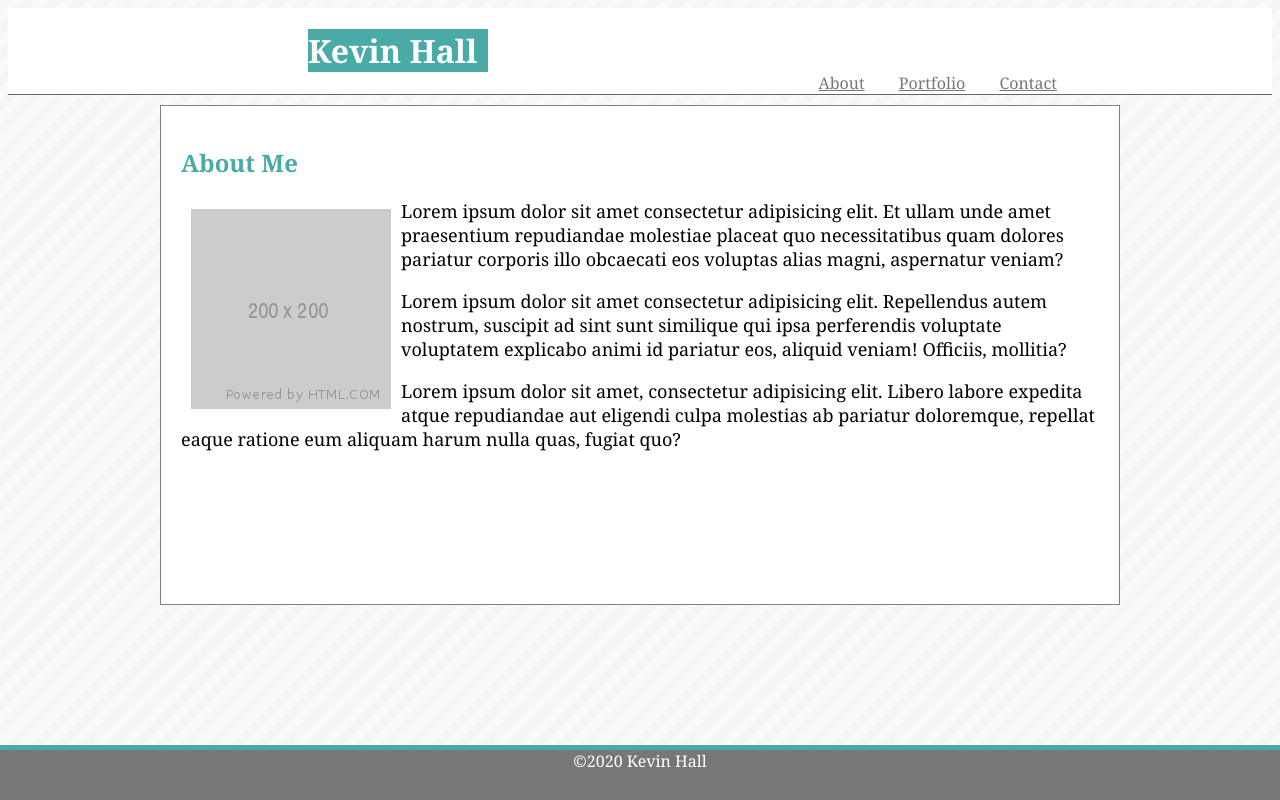
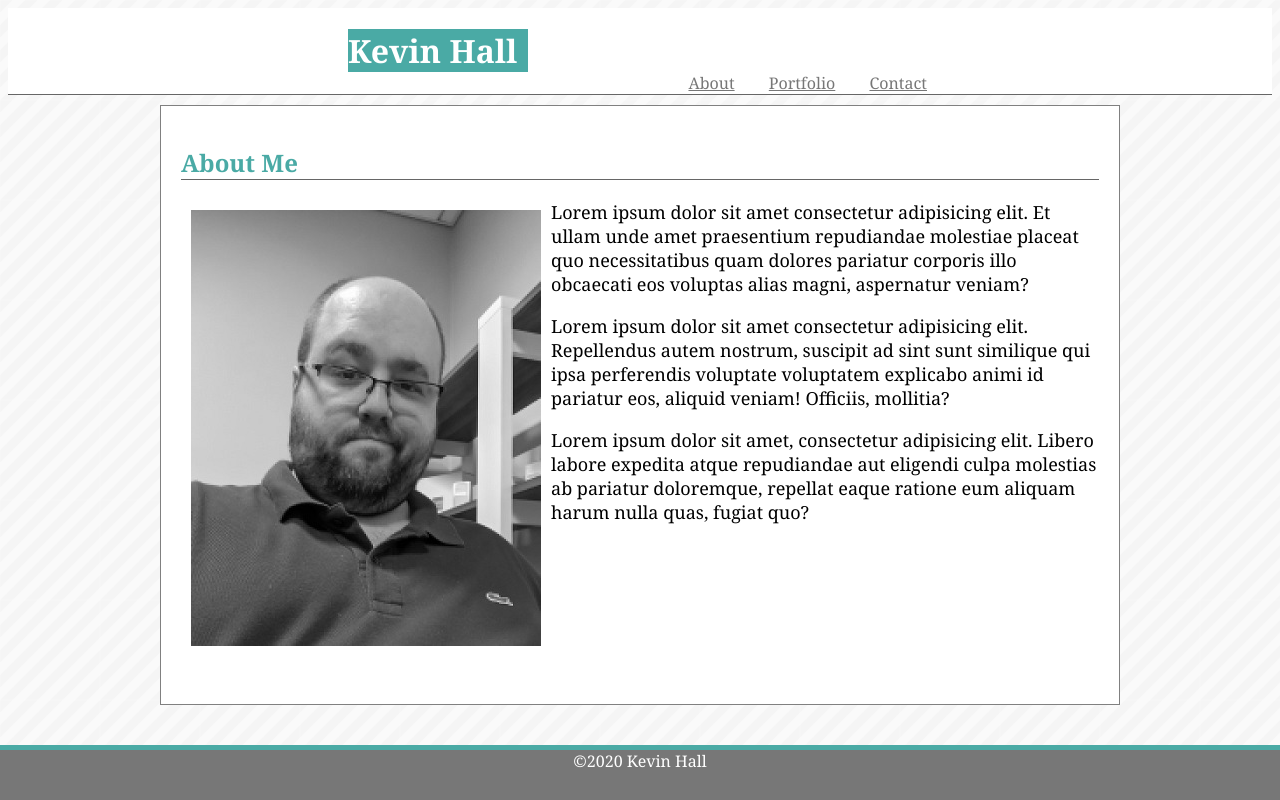
Before and after one commit to kevinmhall8/Portfolio, a plain HTML site: page index.html in a window 1280 px wide. Drawn offline with Linux system fonts and the light colour scheme.

Commit message:
improved formatting and updated profile pic

```diff
--- a/assets/css/style.css
+++ b/assets/css/style.css
@@ -12,7 +12,7 @@ body {
 nav {
     display: block;
     float: right;
-    margin-right: 200px;
+    margin-right: 330px;
 }
 
 
@@ -41,7 +41,7 @@ h1 {
     width: 180px;
     background-color:#4aaaa5;
     color: white;
-    margin-left: 300px;
+    margin-left: 340px;
     margin-bottom: 0px;
 }
 
@@ -67,7 +67,7 @@ h1 {
     display: block;
     padding: 20px;
     background-color: white;
-    height: 500px;
+    height: 600px;
     width: 960px;
     border-width: 1 1 1 1;
     border: 1px solid grey ;
@@ -166,6 +166,7 @@ img {
 
 h2 {
     color: #4aaaa5;
+    border-bottom:1px solid #666;
 }
 
 .footer {
--- a/index.html
+++ b/index.html
@@ -27,7 +27,7 @@
     <div id="aboutme">
         <h2>About Me</h2>
 
-        <div id="profilepic"><img src=./assets/images/placeholder.png></div>
+        <div id="profilepic"><img src=./assets/images/profilepic.jpg></div>
         <p>
         Lorem ipsum dolor sit amet consectetur adipisicing elit. Et ullam unde amet praesentium repudiandae molestiae placeat quo necessitatibus quam dolores pariatur corporis illo obcaecati eos voluptas alias magni, aspernatur veniam?
         </p>
```
Also changed, not shown: assets/images/profilepic.jpg (added).
